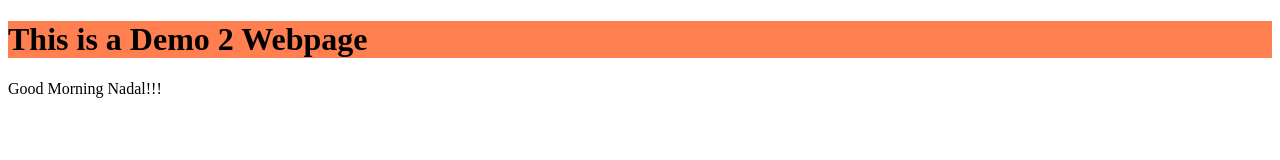
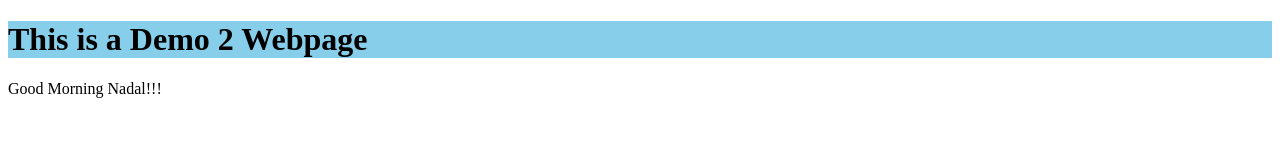
Before and after one commit to Yash-Yadav/git-exps-2, a plain HTML site: page index.html in a window 1280 px wide. Drawn offline with Linux system fonts and the light colour scheme.

Commit message:
updated bg color of h1 to SkyBlue

```diff
--- a/style.css
+++ b/style.css
@@ -1,3 +1,3 @@
 h1 {
-  background-color: coral;
+  background-color: skyblue;
 }
```
